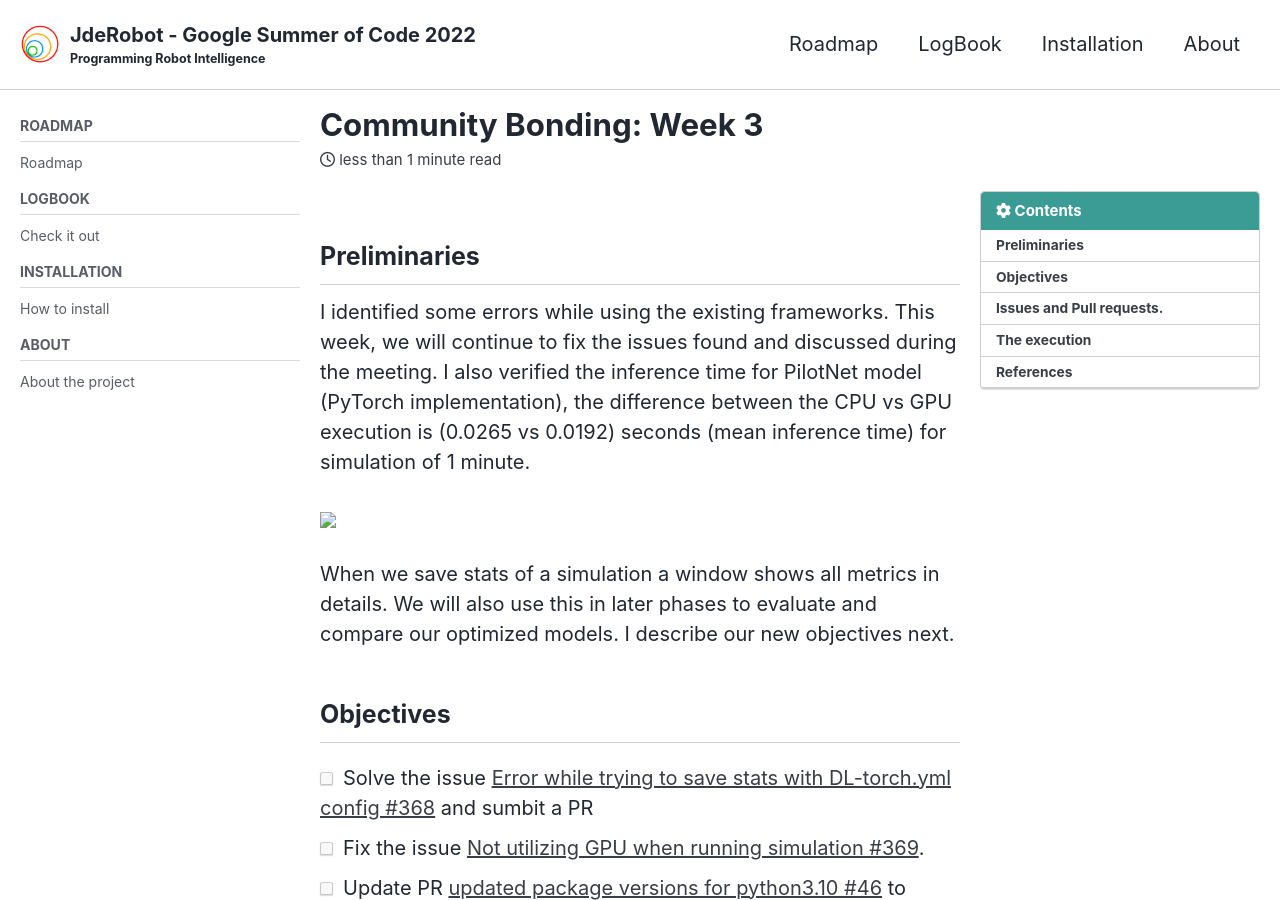
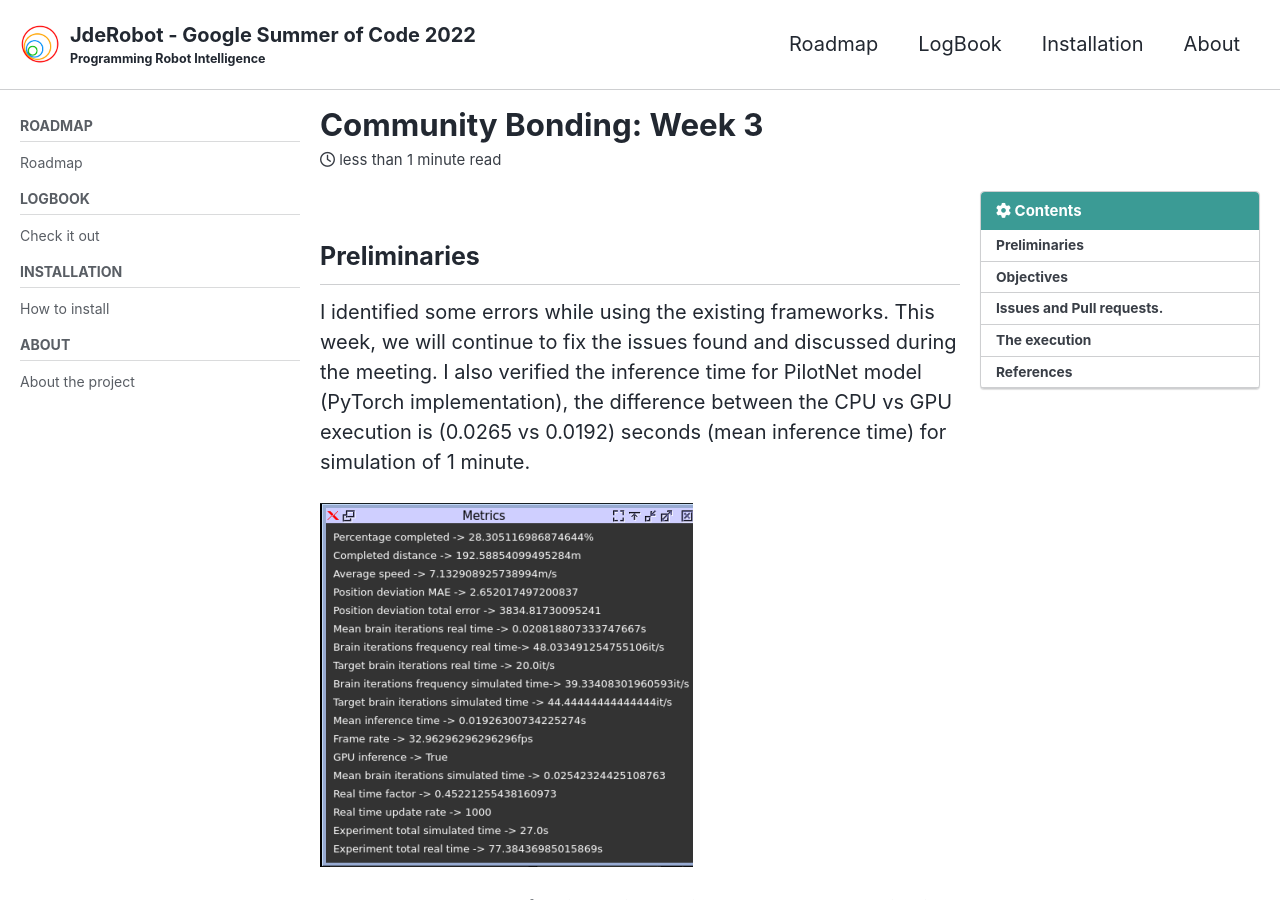
Before and after one commit to TheRoboticsClub/gsoc2022-Nikhil_Paliwal, a Jekyll site: the page built from docs/_posts/2022-06-06-Community-Bonding-Week-3.md, in a window 1280 px wide and 900 px high. Built offline with Jekyll 4.4.1, drawn with Linux system fonts in a browser that asks for light colours; cached includes are drawn as plain includes; nearby versions of some CDN libraries.

Commit message:
Update 2022-06-06-Community-Bonding-Week-3.md
corrected the relative path

```diff
--- a/docs/_posts/2022-06-06-Community-Bonding-Week-3.md
+++ b/docs/_posts/2022-06-06-Community-Bonding-Week-3.md
@@ -27,7 +27,7 @@ pinned: false
 
 I identified some errors while using the existing frameworks. This week, we will continue to fix the issues found and discussed during the meeting. I also verified the inference time for PilotNet model (PyTorch implementation), the difference between the CPU vs GPU execution is (0.0265  vs 0.0192) seconds (mean inference time) for simulation of 1 minute.
 
-![ ](/assets/images/blogs/sim_stat_metrics.png)
+![ ](/assets/images/sim_stat_metrics.png)
 
 When we save stats of a simulation a window shows all metrics in details. We will also use this in later phases to evaluate and compare our optimized models. I describe our new objectives next.
 
```
